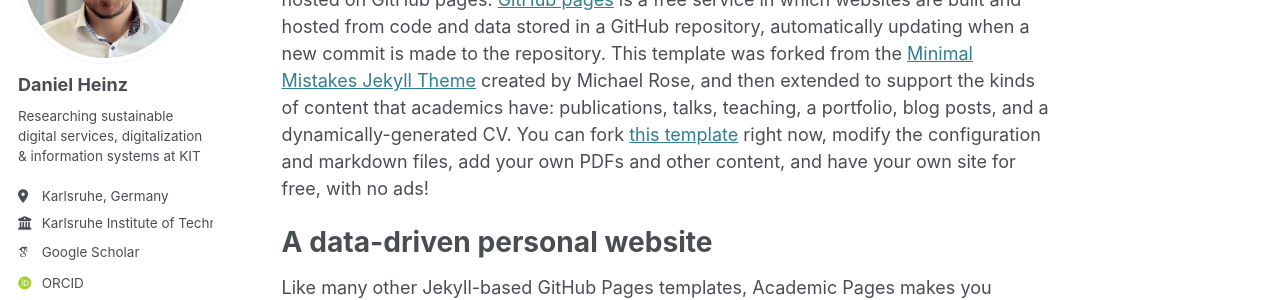
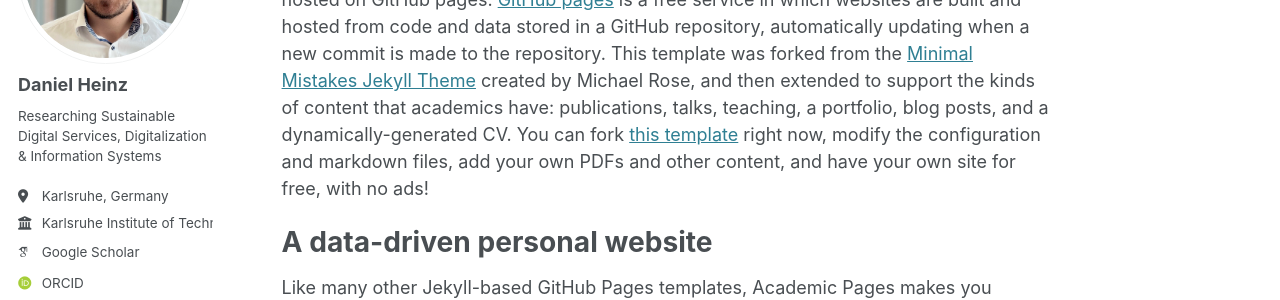
Before and after one commit to DanielHeinz7/danielheinz7.github.io, a Jekyll site: the page built from _pages/about.md, in a window 1280 px wide. Shown: the part 217-517 px from the top of the page. Built offline with Jekyll 4.4.1, drawn with Linux system fonts in a browser that asks for light colours; some web fonts are replaced.

Commit message:
Update _config.yml

```diff
--- a/_config.yml
+++ b/_config.yml
@@ -24,7 +24,7 @@ author:
   avatar           : "DanielHeinz_Profile_2025.jpg"
   name             : "Daniel Heinz"
   pronouns         :
-  bio              : "Researching sustainable digital services, digitalization & information systems at KIT"
+  bio              : "Researching Sustainable Digital Services, Digitalization & Information Systems"
   location         : "Karlsruhe, Germany"
   employer         : "Karlsruhe Institute of Technology"
   uri              : # URL
```
